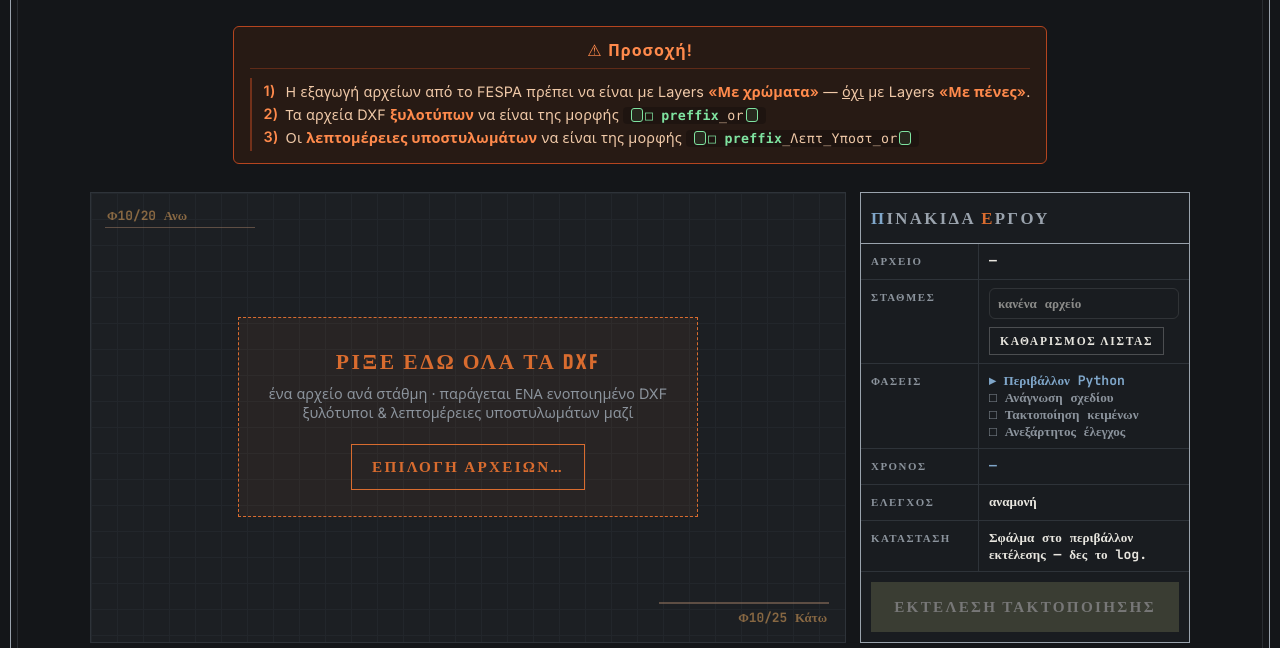
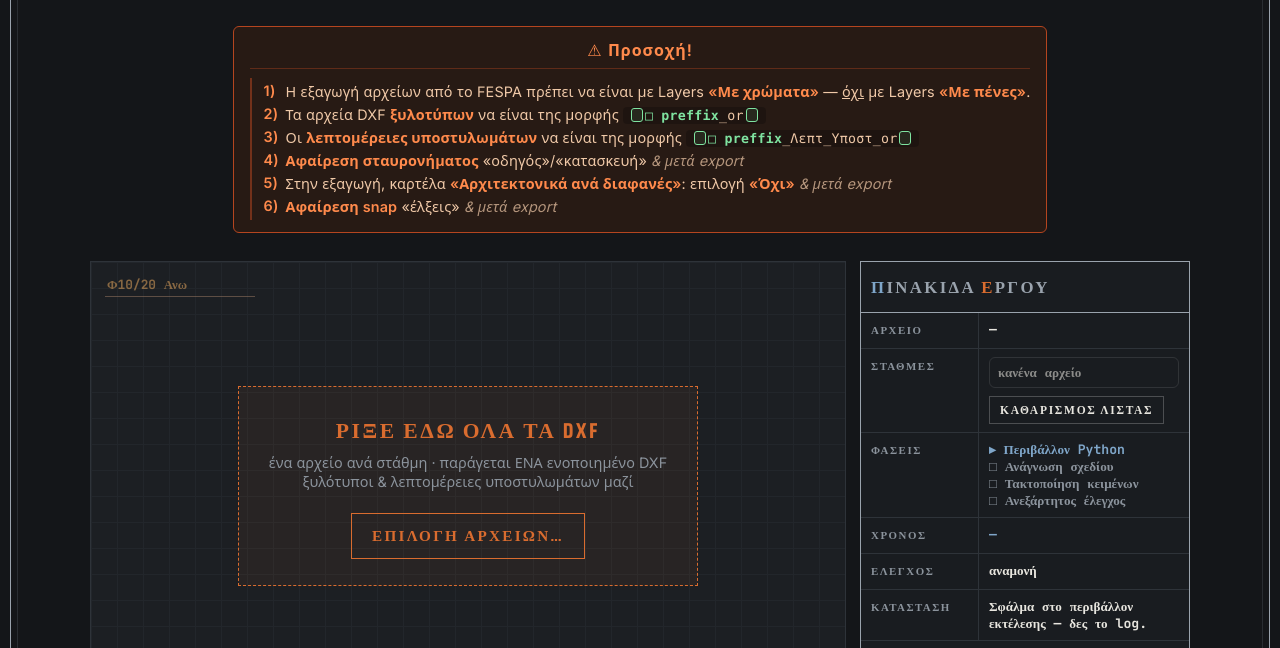
Before and after one commit to axoul1979-pixel/dxf-rebar-organizer, a plain HTML site: page index.html in a window 1280 px wide. Shown: the part 122-770 px from the top of the page. Drawn offline with Linux system fonts and the light colour scheme.

Commit message:
Add files via upload

```diff
--- a/index.html
+++ b/index.html
@@ -150,6 +150,7 @@
   .warn-note code{ font-family:ui-monospace,Consolas,monospace; font-size:.92em;
                    background:#00000038; padding:1px 6px; border-radius:4px; letter-spacing:.02em; }
   .warn-note code .ph{ color:#7fe3a0; font-weight:700; }
+  .warn-note .then{ opacity:.7; font-style:italic; white-space:nowrap; }
   /* χωριστά κενά κουτάκια, ίδιο μέγεθος, πριν και μετά */
   .warn-note code .box{ display:inline-block; width:.9em; height:1.05em; vertical-align:-.2em;
                         margin:0 2px; border:1.5px solid #7fe3a0; border-radius:3px;
@@ -193,6 +194,10 @@
             <code><i class="box"></i><span class="ph">preffix</span>_or<i class="box"></i></code></li>
         <li>Οι <b>λεπτομέρειες υποστυλωμάτων</b> να είναι της μορφής
             <code><i class="box"></i><span class="ph">preffix</span>_Λεπτ_Υποστ_or<i class="box"></i></code></li>
+        <li><b>Αφαίρεση σταυρονήματος</b> «οδηγός»/«κατασκευή» <span class="then">&amp; μετά export</span></li>
+        <li>Στην εξαγωγή, καρτέλα <b>«Αρχιτεκτονικά ανά διαφανές»</b>: επιλογή <b>«Όχι»</b>
+            <span class="then">&amp; μετά export</span></li>
+        <li><b>Αφαίρεση snap</b> «έλξεις» <span class="then">&amp; μετά export</span></li>
       </ol>
     </div>
 
```
